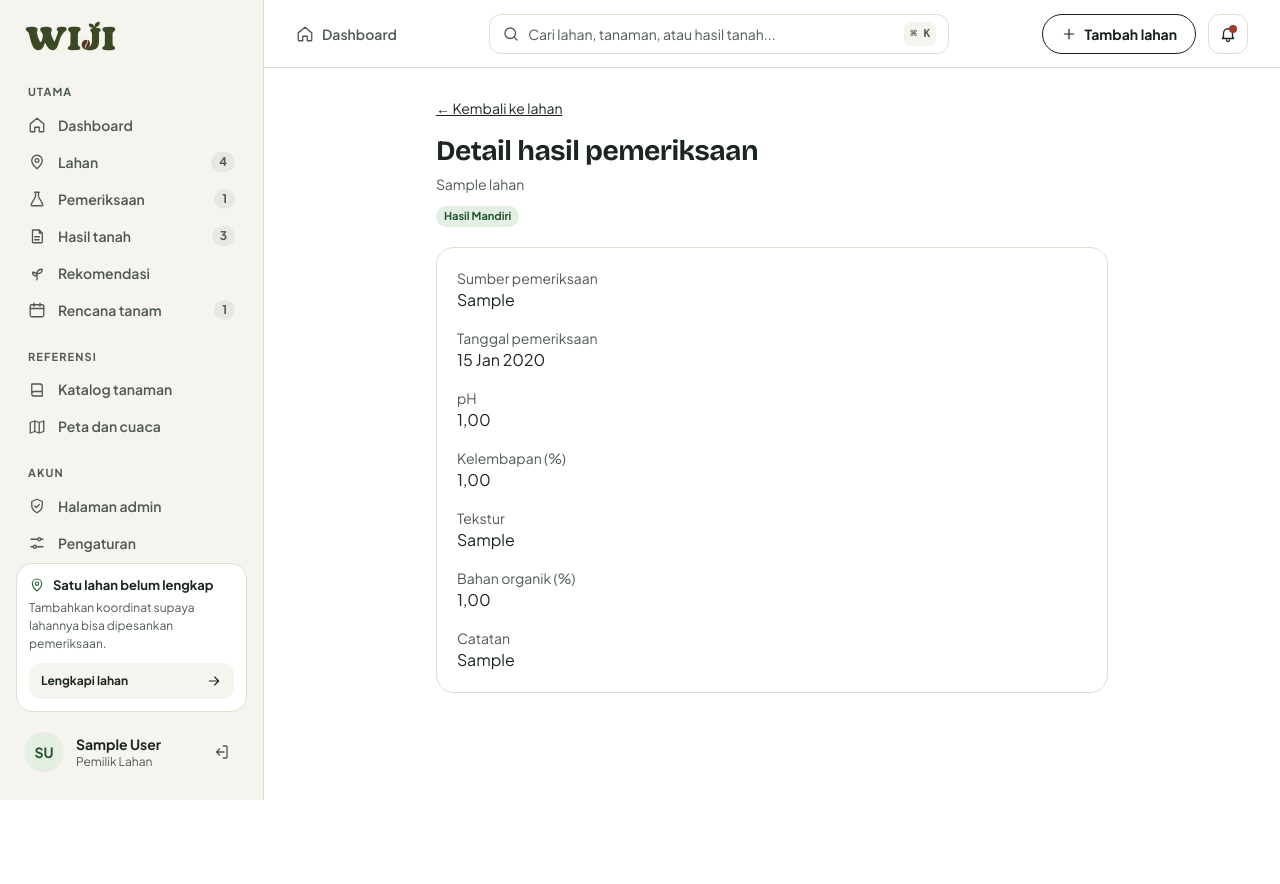
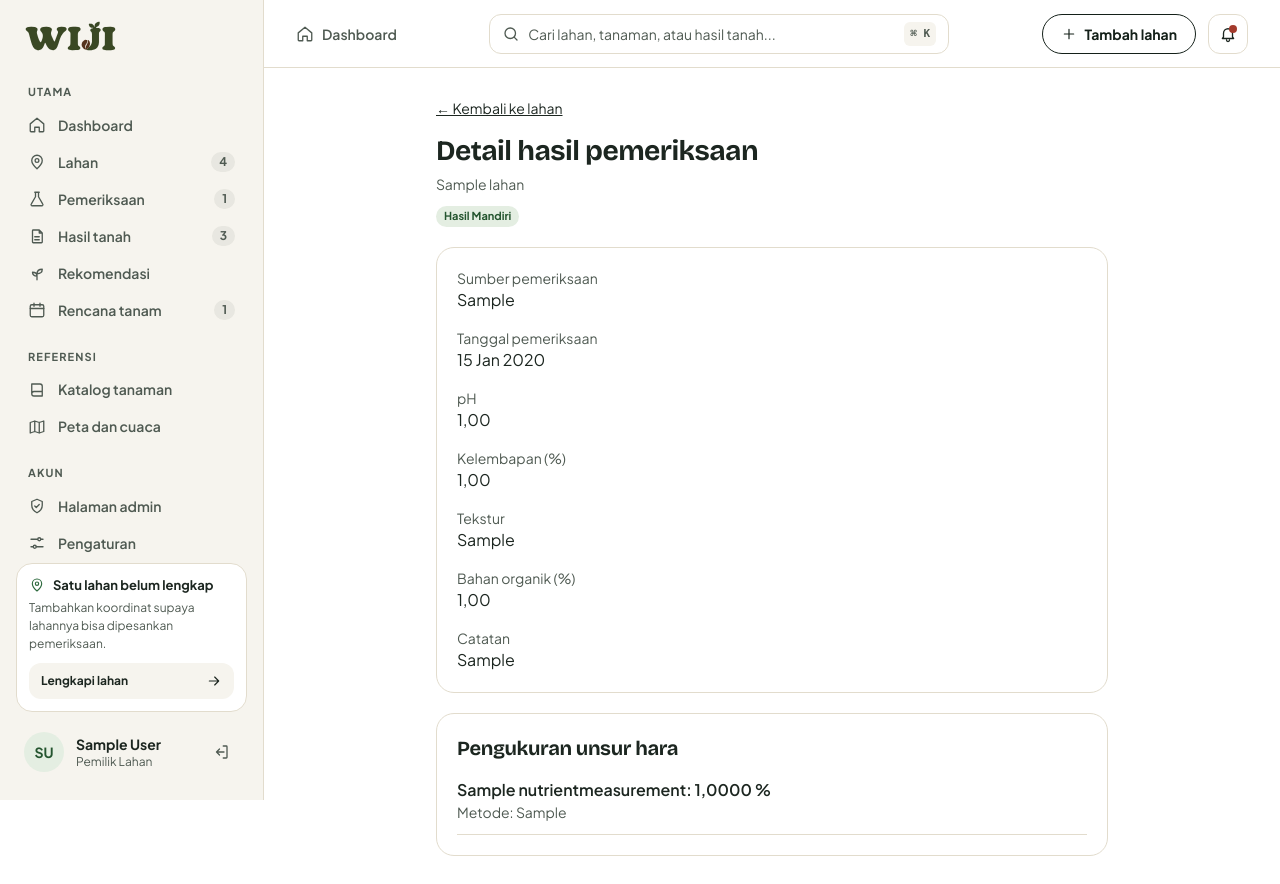
Before and after one commit to pbp-kelompok-d12/wiji, a Django app: page /hasil-tanah/1/ in a window 1280 px wide. Before the commit the page ends 800 px from the top, so only its background shows below. Run offline with Django 5.2, Linux system fonts and the light colour scheme; a user stored in the database is signed in; tables that the repository leaves empty hold one stand-in row (values such as "Sample post"); some libraries are stand-ins or nearby versions.

Commit message:
feat: tambah pengelolaan pengukuran unsur hara

```diff
--- a/soil_results/models.py
+++ b/soil_results/models.py
@@ -93,3 +93,42 @@ class HasilPemeriksaan(models.Model):
                 "tanggal_pemeriksaan":
                     "Tanggal pemeriksaan tidak boleh di masa depan."
             })
+
+
+class NutrientMeasurement(models.Model):
+    class Satuan(models.TextChoices):
+        PERSEN = "%", "%"
+        MG_KG = "mg/kg", "mg/kg"
+        CMOL_KG = "cmol(+)/kg", "cmol(+)/kg"
+
+    hasil = models.ForeignKey(
+        HasilPemeriksaan,
+        on_delete=models.CASCADE,
+        related_name="nutrient_measurements",
+    )
+    nama_unsur = models.CharField(
+        max_length=100,
+        help_text="Nama unsur atau parameter sesuai laporan laboratorium.",
+    )
+    nilai = models.DecimalField(
+        max_digits=12,
+        decimal_places=4,
+        validators=[MinValueValidator(0)],
+    )
+    satuan = models.CharField(
+        max_length=20,
+        choices=Satuan.choices,
+    )
+    metode = models.CharField(
+        max_length=200,
+        blank=True,
+        help_text="Metode pemeriksaan, jika tercantum dalam laporan.",
+    )
+
+    class Meta:
+        ordering = ["nama_unsur", "pk"]
+        verbose_name = "Pengukuran unsur hara"
+        verbose_name_plural = "Pengukuran unsur hara"
+
+    def __str__(self):
+        return f"{self.nama_unsur}: {self.nilai} {self.satuan}"
--- a/soil_results/templates/soil_results/detail_hasil.html
+++ b/soil_results/templates/soil_results/detail_hasil.html
@@ -69,5 +69,52 @@
       <dd>{{ hasil.catatan|default:"Tidak ada catatan"|linebreaksbr }}</dd>
     </div>
   </dl>
+
+  <section class="d-card mt-5 p-5">
+    <h2 class="heading text-xl">Pengukuran unsur hara</h2>
+
+    {% if request.user.is_owner and hasil.asal == "mandiri" and not hasil.lahan.diarsipkan %}
+        <a href="{% url 'soil_results:tambah_unsur_hara' hasil.pk %}"
+           class="btn btn-ghost mt-3 border border-line">
+          Tambah pengukuran
+        </a>
+    {% endif %}
+
+    <ul class="mt-4 space-y-3">
+        {% for pengukuran in hasil.nutrient_measurements.all %}
+          <li class="border-b border-line pb-3">
+            <p class="font-semibold">
+              {{ pengukuran.nama_unsur }}:
+              {{ pengukuran.nilai }} {{ pengukuran.get_satuan_display }}
+            </p>
+            {% if pengukuran.metode %}
+              <p class="text-sm text-ink-soft">
+                Metode: {{ pengukuran.metode }}
+            </p>
+            {% endif %}
+
+            {% if request.user.is_owner and hasil.asal == "mandiri" and not hasil.lahan.diarsipkan %}
+            <div class="mt-2 flex flex-wrap gap-4">
+                <a href="{% url 'soil_results:ubah_unsur_hara' pengukuran.pk %}"
+                  class="text-sm font-semibold underline">
+                  Ubah pengukuran
+                </a>
+
+                <a href="{% url 'soil_results:hapus_unsur_hara' pengukuran.pk %}"
+                  class="text-sm font-semibold underline">
+                  Hapus pengukuran
+                </a>
+            </div>
+            {% endif %}
+        </li>
+
+      {% empty %}
+        <li class="text-sm text-ink-soft">
+          Belum ada pengukuran unsur hara.
+        </li>
+      {% endfor %}
+    </ul>
+  </section>
+
 </div>
 {% endblock %}
--- a/soil_results/urls.py
+++ b/soil_results/urls.py
@@ -24,4 +24,19 @@ urlpatterns = [
         views.hapus_hasil_mandiri,
         name="hapus_hasil_mandiri",
     ),
+        path(
+        "<int:hasil_id>/unsur-hara/tambah/",
+        views.tambah_unsur_hara,
+        name="tambah_unsur_hara",
+    ),
+        path(
+        "unsur-hara/<int:pengukuran_id>/ubah/",
+        views.ubah_unsur_hara,
+        name="ubah_unsur_hara",
+    ),
+        path(
+        "unsur-hara/<int:pengukuran_id>/hapus/",
+        views.hapus_unsur_hara,
+        name="hapus_unsur_hara",
+    ),
 ]
--- a/soil_results/views.py
+++ b/soil_results/views.py
@@ -5,8 +5,8 @@ from django.shortcuts import get_object_or_404, redirect, render
 from django.views.decorators.http import require_http_methods
 
 from lands.models import Lahan
-from .forms import HasilMandiriForm
-from .models import HasilPemeriksaan
+from .forms import HasilMandiriForm, NutrientMeasurementForm
+from .models import HasilPemeriksaan, NutrientMeasurement
 
 
 @login_required
@@ -134,3 +134,124 @@ def hapus_hasil_mandiri(request, hasil_id):
         "soil_results/konfirmasi_hapus.html",
         {"hasil": hasil},
     )
+
+@login_required
+@require_http_methods(["GET", "POST"])
+def tambah_unsur_hara(request, hasil_id):
+    if not request.user.is_owner:
+        raise PermissionDenied(
+            "Hanya pemilik lahan yang dapat menambahkan pengukuran."
+        )
+
+    hasil = get_object_or_404(
+        HasilPemeriksaan.objects.select_related("lahan"),
+        pk=hasil_id,
+        lahan__owner=request.user,
+        lahan__diarsipkan=False,
+        asal=HasilPemeriksaan.Asal.MANDIRI,
+    )
+
+    # TODO integrasi Modul E:
+    # Blokir perubahan jika hasil sudah dipakai dalam rencana.
+
+    if request.method == "POST":
+        form = NutrientMeasurementForm(request.POST)
+
+        if form.is_valid():
+            pengukuran = form.save(commit=False)
+            pengukuran.hasil = hasil
+            pengukuran.save()
+
+            messages.success(request, "Pengukuran unsur hara ditambahkan.")
+            return redirect(
+                "soil_results:detail_hasil",
+                hasil_id=hasil.pk,
+            )
+    else:
+        form = NutrientMeasurementForm()
+
+    return render(
+        request,
+        "soil_results/form_unsur_hara.html",
+        {"form": form, "hasil": hasil},
+    )
+
+@login_required
+@require_http_methods(["GET", "POST"])
+def ubah_unsur_hara(request, pengukuran_id):
+    if not request.user.is_owner:
+        raise PermissionDenied(
+            "Hanya pemilik lahan yang dapat mengubah pengukuran."
+        )
+
+    pengukuran = get_object_or_404(
+        NutrientMeasurement.objects.select_related("hasil__lahan"),
+        pk=pengukuran_id,
+        hasil__lahan__owner=request.user,
+        hasil__lahan__diarsipkan=False,
+        hasil__asal=HasilPemeriksaan.Asal.MANDIRI,
+    )
+    hasil = pengukuran.hasil
+
+    # TODO integrasi Modul E:
+    # Blokir perubahan jika hasil sudah dipakai dalam rencana.
+
+    if request.method == "POST":
+        form = NutrientMeasurementForm(
+            request.POST,
+            instance=pengukuran,
+        )
+
+        if form.is_valid():
+            form.save()
+            messages.success(request, "Pengukuran berhasil diperbarui.")
+            return redirect(
+                "soil_results:detail_hasil",
+                hasil_id=hasil.pk,
+            )
+    else:
+        form = NutrientMeasurementForm(instance=pengukuran)
+
+    return render(
+        request,
+        "soil_results/form_unsur_hara.html",
+        {
+            "form": form,
+            "hasil": hasil,
+            "is_edit": True,
+        },
+    )
+
+@login_required
+@require_http_methods(["GET", "POST"])
+def hapus_unsur_hara(request, pengukuran_id):
+    if not request.user.is_owner:
+        raise PermissionDenied(
+            "Hanya pemilik lahan yang dapat menghapus pengukuran."
+        )
+
+    pengukuran = get_object_or_404(
+        NutrientMeasurement.objects.select_related("hasil__lahan"),
+        pk=pengukuran_id,
+        hasil__lahan__owner=request.user,
+        hasil__lahan__diarsipkan=False,
+        hasil__asal=HasilPemeriksaan.Asal.MANDIRI,
+    )
+    hasil = pengukuran.hasil
+
+    # TODO integrasi Modul E:
+    # Blokir perubahan jika hasil sudah dipakai dalam rencana.
+
+    if request.method == "POST":
+        pengukuran.delete()
+        messages.success(request, "Pengukuran berhasil dihapus.")
+        return redirect(
+            "soil_results:detail_hasil",
+            hasil_id=hasil.pk,
+        )
+
+    return render(
+        request,
+        "soil_results/konfirmasi_hapus_unsur_hara.html",
+        {"pengukuran": pengukuran, "hasil": hasil},
+    )
```
Also changed, not shown: soil_results/forms.py (+21 -1 lines), soil_results/templates/soil_results/form_unsur_hara.html (added, +58 -0 lines), soil_results/templates/soil_results/konfirmasi_hapus_unsur_hara.html (added, +38 -0 lines), soil_results/migrations/0003_nutrientmeasurement.py (added).
